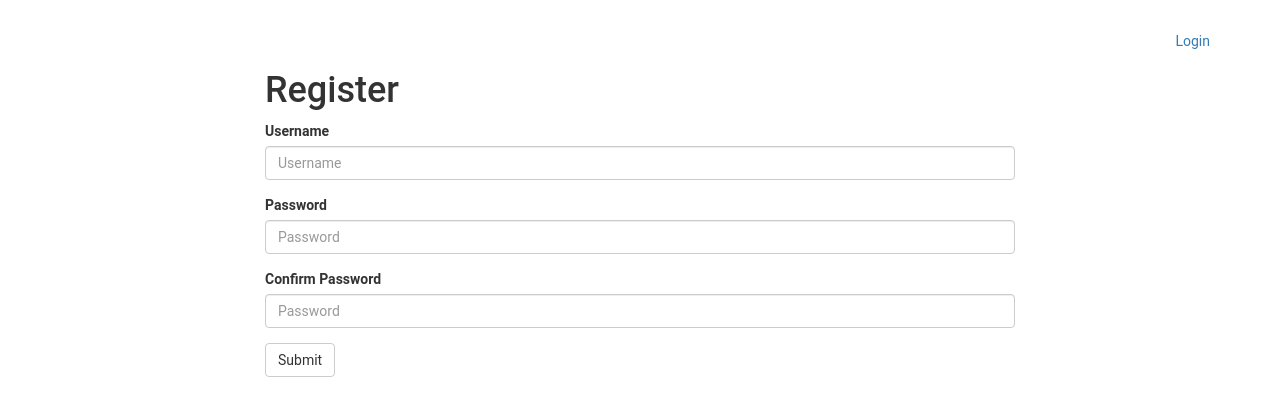
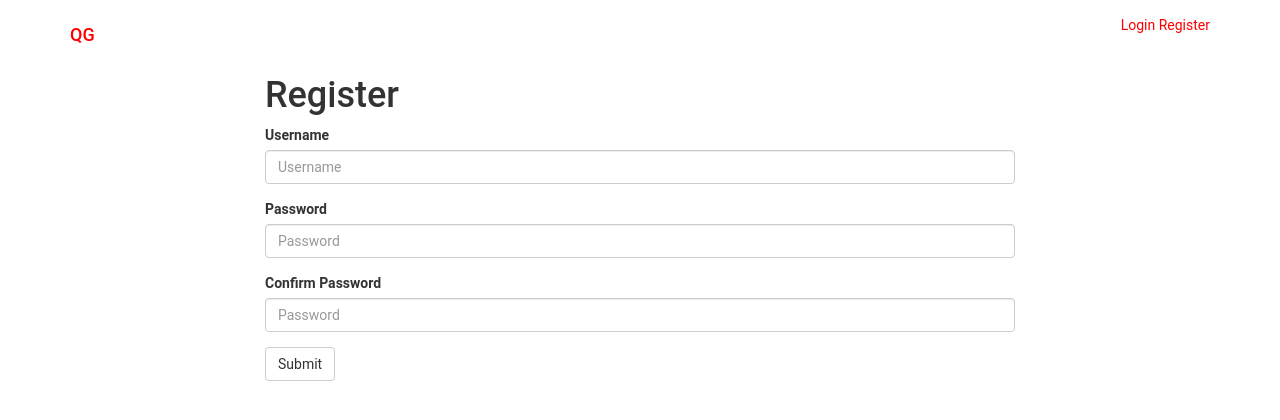
Before and after one commit to quadratic-games/character-sheet, a Flask app: page /register in a window 1280 px wide. Shown: the top 420 px of the page. Run offline with Flask 2, Linux system fonts and the light colour scheme; parts of the project's set-up code (start-up, migrations or seed data) failed here and were passed over; some libraries are stand-ins or nearby versions.

Commit message:
Put header into template and modify CSS

```diff
--- a/app.py
+++ b/app.py
@@ -49,8 +49,7 @@ def index():
 @app.route("/")
 @app.route("/index")
 def main():
-    username = "wally"
-    return render_template("main.html",username=username)
+    return render_template("main.html")
 
 @app.route("/login",methods=["GET","POST"])
 def login():
@@ -61,11 +60,11 @@ def login():
         valid = auth(username,pw)
         if valid:
             session["username"] = username
-            flash("You are successfully logged in.")
-            return redirect(url_for("profile",username=username))
+            flash("Successfully logged in.")
+            return redirect(url_for("index"))
         else:
-            error = "Username/password invalid."
-    return render_template("login.html",error=error)
+            flash("Username/password invalid.")
+    return render_template("login.html")
 
 @app.route('/logout')
 @requires_auth
@@ -101,7 +100,6 @@ def profile(username=None):
     if user != None:
         return render_template("profile.html",user=user)
     else:
-        print "User not found."
         flash("User not found.")
         return redirect(url_for('index'))
 
--- a/templates/base.html
+++ b/templates/base.html
@@ -10,16 +10,41 @@
     <script src="../static/app.js"></script>
 
     <style>
-      div.container{
+      a{
+        color:red;
+      }
+      a:hover{
+        text-decoration:none;
+        color:#bb0000;
+      }
+      div#header{
         padding-top: 15px;
+      }
+      div#logo{
       }
     </style>
 
 </head>
 <body>
     <div class="container">
+        <div class="row" id="header">
+        {% block header %}
+        <div class="col-md-6" id="logo">
+            <h4><a href="/">QG</a></h4>
+        </div>
+        <div class="col-md-6 text-right">
+        {% if not session.username %}
+            <a href="/login">Login</a>
+            <a href="/register">Register</a>
+        {% else %}
+            <h5>Welcome, <b><a href="/user/{{session.username}}">{{session.username}}</a></b></h5>
+        {% endif %}
+        </div>
+      {% endblock header %}
+      </div>
+    </div>
     <div class="row">
-      <div class="col-md-12">
+          <div class="col-md-6 col-md-offset-3">
         {% with messages = get_flashed_messages() %}
             {% if messages %}
             <div class="panel panel-info">
@@ -34,7 +59,6 @@
         {% endwith %}
           </div>
       </div>
-    </div>
     {% block body %}
     <p>this is a test</p>
     {% endblock body %}
--- a/templates/login.html
+++ b/templates/login.html
@@ -1,11 +1,6 @@
 {% extends "base.html" %}
 {% block body %}
 <div class="container">
-    <div class="row">
-        <div class="col-md-12 text-right">
-            <a href="/register">Register</a>
-        </div>
-    </div>
     <div class="row">
         <div class="col-md-8 col-md-offset-2">
             <h1>Login</h1>
--- a/templates/profile.html
+++ b/templates/profile.html
@@ -3,9 +3,9 @@
 {% block body %}
 <div class="container">
     <div class="row">
-        <div class="col-md-12">
+        <div class="col-md-8 col-md-offset-2">
         {% if session.username %}
-            <h3>Welcome, {{session.username}}</h3>
+            <h3>Profile</h3>
         {% else %}
             <h3>{{user.username}}</h3>
         {% endif %}
--- a/templates/register.html
+++ b/templates/register.html
@@ -1,12 +1,7 @@
 {% extends "base.html" %}
 {% block body %}
 <div class="container">
-    <div class="row">
-        <div class="col-md-12 text-right">
-            <a href="/login">Login</a>
-        </div>
-    </div>
-    <div class="row">
+   <div class="row">
         <div class="col-md-8 col-md-offset-2">
             <h1>Register</h1>
             <p id="error">{{error}}</p>
--- a/templates/settings.html
+++ b/templates/settings.html
@@ -3,6 +3,7 @@
 {% block body %}
 <div class="container">
     <div class="row">
+        <div class="col-md-8 col-md-offset-2">
             <h3>{{session.username}}'s Settings</h3>
             <form method="POST">
                 <div class="form-group">
@@ -12,7 +13,8 @@
                 <button type="submit" class="btn btn-default">Change Settings</button>
             </form>
             <hr>
-	<p><a href = "/user/{{session.username}}" >Return</a></p>
+            <p><a href="/user/{{session.username}}">Return</a></p>
+        </div>
     </div>
 </div>
 {% endblock body %}
```
Also changed, not shown: base.html (deleted, +0 -12 lines), templates/main.html (+1 -10 lines). Lines whose indentation alone changed are shown as unchanged.
